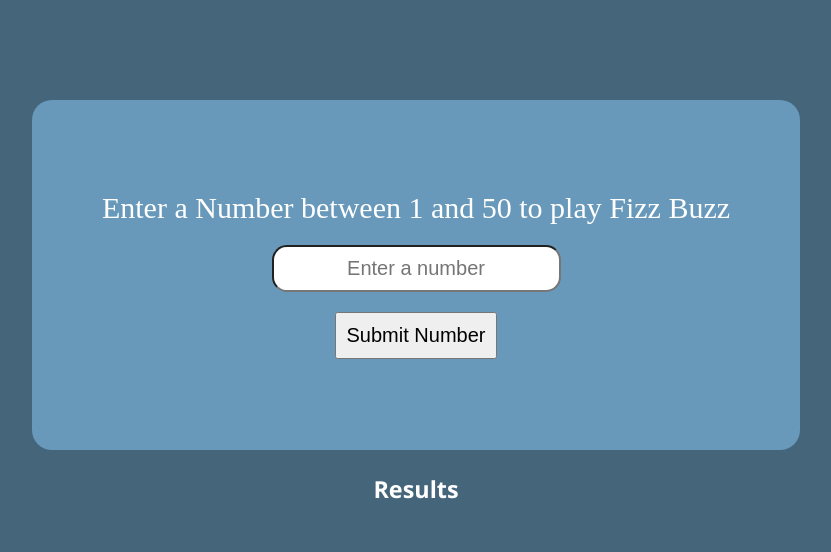
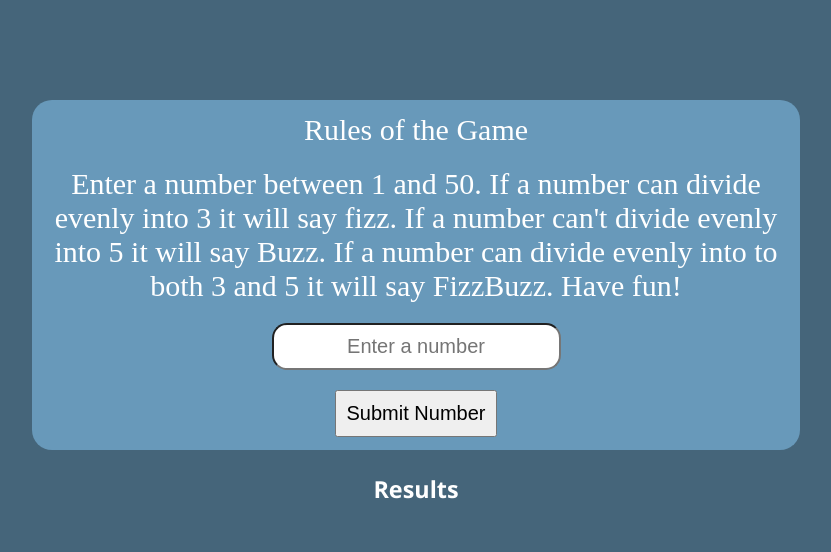
Before and after one commit to travishorrell/FizzBuzz, a plain HTML site: page index.html in a window 1280 px wide. Shown: the whole page, without its empty margins (224-1055 px from the left). Drawn offline with Linux system fonts and the light colour scheme.

Commit message:
Updated Rules of the game

```diff
--- a/index.html
+++ b/index.html
@@ -10,7 +10,8 @@
 
     <div class="mainContent">
         <div class="userInputContent">
-            <label for="">Enter a Number between 1 and 50 to play Fizz Buzz</label>
+            <Label>Rules of the Game</Label>
+            <label for="">Enter a number between 1 and 50. If a number can divide evenly into 3 it will say fizz. If a number can't divide evenly into 5 it will say Buzz. If a number can divide evenly into to both 3 and 5 it will say FizzBuzz. Have fun!</label>
             <input id="userInput" type="text" placeholder="Enter a number">
             <button onclick="fizzBuzz()" id="submitButton">Submit Number</button>
         </div>
--- a/style.css
+++ b/style.css
@@ -25,6 +25,7 @@ body{
     gap: 20px;
     color: white;
     font-size: 30px;
+    text-align: center;
 }
 
 #userInput{
```
